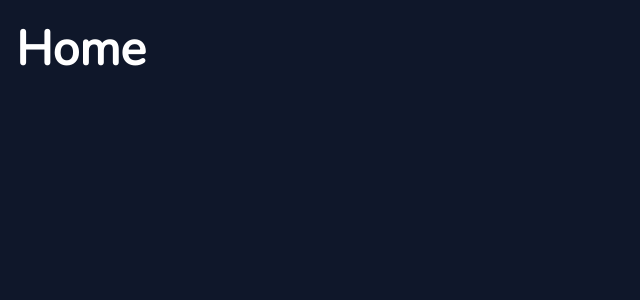
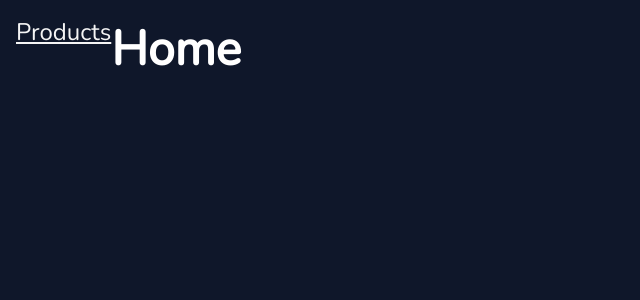
Before and after one commit to ZahraBahmanpour/auth-rtk-query, a React (Create React App) app: page / in a window 1280 px wide. Shown: the top 300 px of the page, without its empty margins (0-640 px from the left). Built offline with nearby package versions, Linux system fonts and the light colour scheme.

Commit message:
add link to home page

```diff
--- a/src/components/Home.js
+++ b/src/components/Home.js
@@ -1,5 +1,12 @@
+import { Link } from "react-router-dom";
+
 const Home = () => {
-  return <h1>Home</h1>;
+  return (
+    <>
+      <Link to="/products">Products</Link>
+      <h1>Home</h1>
+    </>
+  );
 };
 
 export default Home;
```
